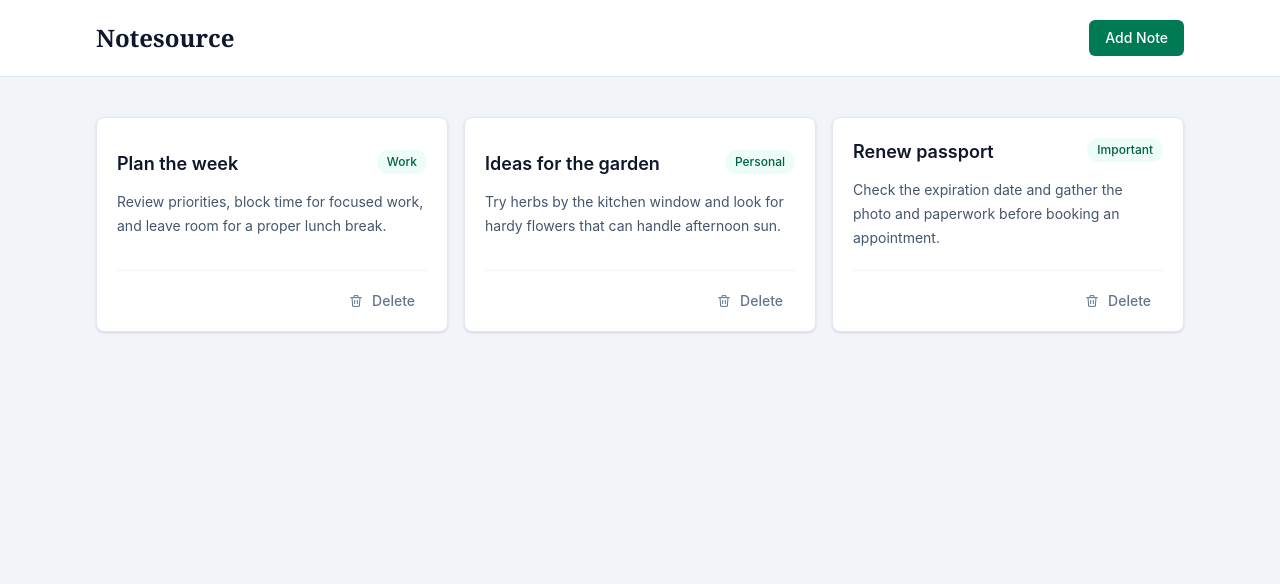
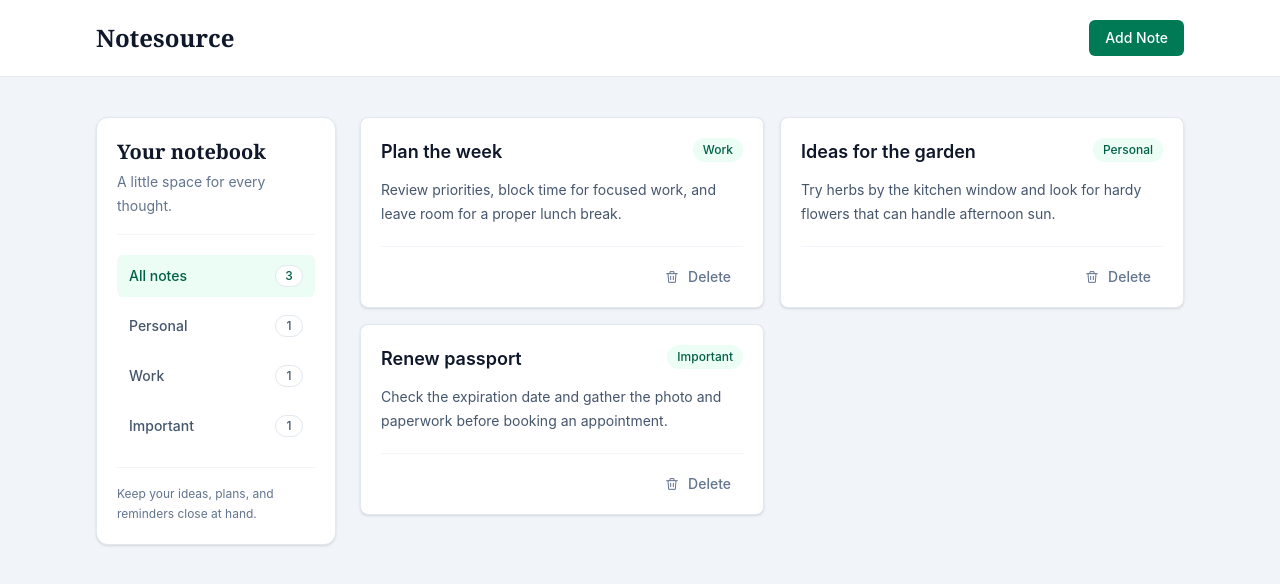
Before and after one commit to szymonGi2/Notesource, a React (Vite) app: page / in a window 1280 px wide. Shown: the top 584 px of the page. Built offline with nearby package versions, Linux system fonts and the light colour scheme.

Commit message:
Completed the sidebar component and filtering

```diff
--- a/src/App.tsx
+++ b/src/App.tsx
@@ -1,8 +1,9 @@
 import { useState } from "react";
 import NoteGrid from "./components/NoteGrid";
-import type { Note } from "./types/note_type";
+import type { Note, Note_Category } from "./types/note_type";
 import NoteView from "./components/NoteView";
 import Createbar from "./components/Createbar";
+import Sidebar from "./components/Sidebar";
 
 const INITIAL_NOTES: Note[] = [
   {
@@ -29,6 +30,10 @@ const App = () => {
   const [noteList, setNoteList] = useState<Note[]>(INITIAL_NOTES);
   const [selectedNoteIndex, setSelectedNoteIndex] = useState<number | null>(null);
   const [visibleCreatebar, setVisibleCreatebar] = useState<boolean>(false);
+  const [selectedCategory, setSelectedCategory] = useState<Note_Category | null>(null);
+  const visibleNotes = noteList
+    .map((note, index) => ({ note, index }))
+    .filter(({ note }) => selectedCategory === null || note.category === selectedCategory);
 
   const saveNote = (updatedNote: Note) => {
     if (selectedNoteIndex === null) return;
@@ -44,6 +49,7 @@ const App = () => {
   const createNote = (note : Note) => {
     //notes in setNoteList means copying the previous state of the list, then adding the note as the object passed via onCreate
     setNoteList((notes) => [...notes, note]);
+    setSelectedCategory(null);
     setVisibleCreatebar(false);
   }
 
@@ -69,10 +75,30 @@ const App = () => {
           </button>
         </div>
       </header>
-      <section className="mx-auto max-w-6xl px-4 py-8 sm:px-6 sm:py-10 lg:px-8">
+      <section className="mx-auto grid max-w-6xl items-start gap-6 px-4 py-8 sm:px-6 sm:py-10 lg:grid-cols-[15rem_minmax(0,1fr)] lg:px-8">
+        <Sidebar
+          notes={noteList}
+          selectedCategory={selectedCategory}
+          onSelectCategory={(category) => {
+            setSelectedCategory(category);
+            setSelectedNoteIndex(null);
+          }}
+        />
+        <div className="min-w-0">
         {visibleCreatebar && <Createbar onCreate={createNote} />}
         {selectedNoteIndex === null ? (
-          <NoteGrid list={noteList} onSelect={setSelectedNoteIndex} onDelete={deleteNote} />
+          selectedCategory !== null && visibleNotes.length === 0 ? (
+            <div role="status" className="rounded-lg border border-slate-200 bg-white px-5 py-12 text-center shadow-sm">
+              <h2 className="font-serif text-2xl font-semibold text-slate-900">No notes in {selectedCategory}</h2>
+              <p className="mt-2 text-sm leading-6 text-slate-500">Choose another category or add a new note.</p>
+            </div>
+          ) : (
+            <NoteGrid
+              list={visibleNotes.map(({ note }) => note)}
+              onSelect={(index) => setSelectedNoteIndex(visibleNotes[index].index)}
+              onDelete={(index) => deleteNote(visibleNotes[index].index)}
+            />
+          )
         ) : (
           <NoteView
             note={noteList[selectedNoteIndex]}
@@ -80,6 +106,7 @@ const App = () => {
             onBack={() => setSelectedNoteIndex(null)}
           />
         )}
+        </div>
       </section>
     </main>
   );
--- a/src/components/NoteGrid.tsx
+++ b/src/components/NoteGrid.tsx
@@ -21,7 +21,7 @@ const NoteGrid = ({ list, onSelect, onDelete }: NoteListProps) => {
   }
 
   return (
-    <div className="grid justify-center gap-4 sm:grid-cols-2 lg:grid-cols-3">
+    <div className="grid justify-center gap-4 sm:grid-cols-2">
       {list.map((note, index) => (
         <article
           key={`${note.title}-${index}`}
--- /dev/null
+++ b/src/components/Sidebar.tsx
@@ -0,0 +1,54 @@
+import type { Note, Note_Category } from "../types/note_type";
+
+interface SidebarProps {
+  notes: Note[];
+  selectedCategory: Note_Category | null;
+  onSelectCategory: (category: Note_Category | null) => void;
+}
+
+const categories: Note_Category[] = ["Personal", "Work", "Important"];
+
+const Sidebar = ({ notes, selectedCategory, onSelectCategory }: SidebarProps) => {
+  const items = [
+    { label: "All notes", category: null, count: notes.length },
+    ...categories.map((category) => ({
+      label: category,
+      category,
+      count: notes.filter((note) => note.category === category).length,
+    })),
+  ];
+
+  return (
+    <aside className="rounded-xl border border-slate-200 bg-white p-5 shadow-sm lg:sticky lg:top-8">
+      <header className="mb-5 border-b border-slate-100 pb-4">
+        <h2 className="font-serif text-xl font-semibold text-slate-900">Your notebook</h2>
+        <p className="mt-1 text-sm leading-6 text-slate-500">A little space for every thought.</p>
+      </header>
+      <nav aria-label="Note categories" className="flex flex-col gap-2">
+        {items.map(({ label, category, count }) => (
+          <button
+            key={label}
+            type="button"
+            onClick={() => onSelectCategory(category)}
+            aria-pressed={selectedCategory === category}
+            className={`flex w-full items-center justify-between gap-3 rounded-md px-3 py-2.5 text-left text-sm font-medium transition-colors focus-visible:outline-2 focus-visible:outline-offset-2 focus-visible:outline-emerald-700 ${
+              selectedCategory === category
+                ? "bg-emerald-50 text-emerald-800"
+                : "text-slate-600 hover:bg-slate-50 hover:text-slate-900"
+            }`}
+          >
+            <span>{label}</span>
+            <span className="min-w-7 rounded-full border border-slate-200 bg-white px-2 py-0.5 text-center text-xs">
+              {count}
+            </span>
+          </button>
+        ))}
+      </nav>
+      <p className="mt-5 border-t border-slate-100 pt-4 text-xs leading-5 text-slate-500">
+        Keep your ideas, plans, and reminders close at hand.
+      </p>
+    </aside>
+  );
+};
+
+export default Sidebar;
```
